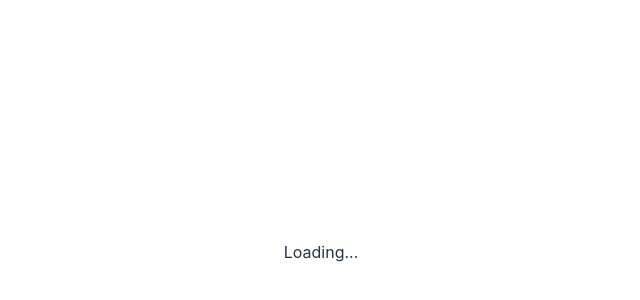
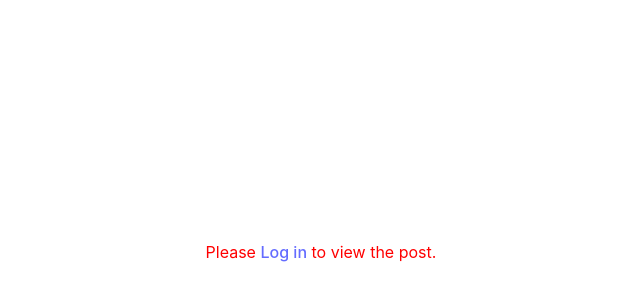
Before and after one commit to kiffoh/blog-api, a React (Vite) app in the folder client/: page /posts/1 in a window 1280 px wide. Shown: the part 148-448 px from the top of the page, without its empty margins (319-959 px from the left). Built offline with nearby package versions, Linux system fonts and the light colour scheme.

Commit message:
Correct logic for when !user views a post

```diff
--- a/client/src/components/posts/DisplayPost.jsx
+++ b/client/src/components/posts/DisplayPost.jsx
@@ -74,6 +74,8 @@ function DisplayPost () {
 
     const fetchPost = useCallback( async () => {
         if (!user) {
+            setLoading(false);
+            setError(<div>Please <Link to="/users/log-in">Log in</Link> to view the post.</div>)
             return;
         }
         try {
```
